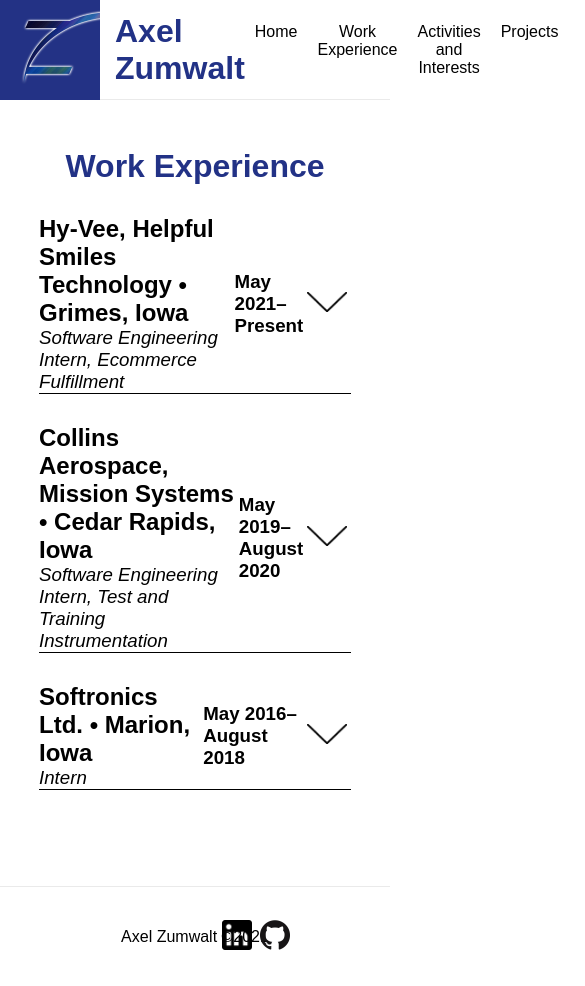
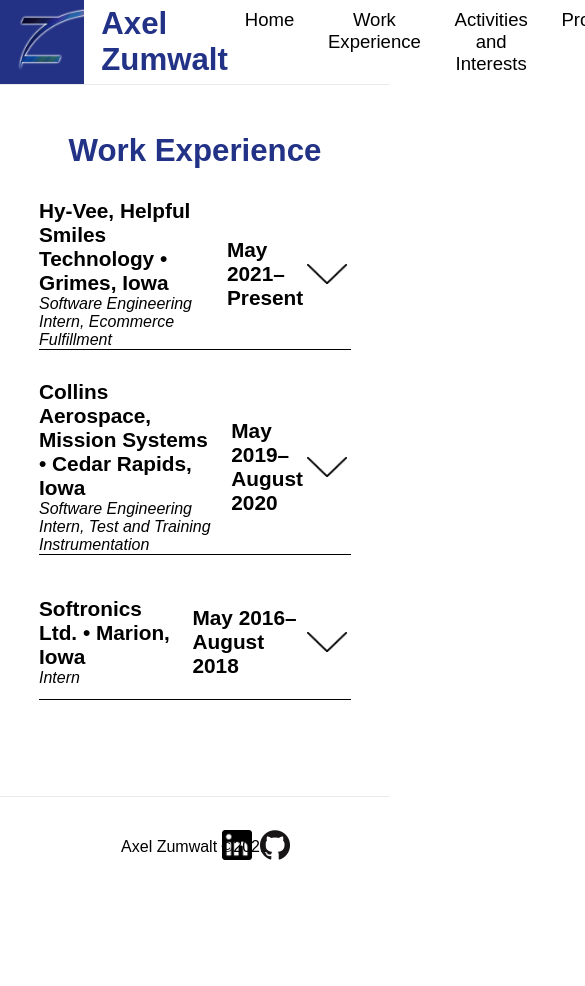
Before and after one commit to axelzum/personal-website, a Next.js app: page /work-experience in a window 390 px wide. Shown: the top 986 px of the page, 585 px wide, since content can reach past the window. After the commit the page ends 897 px from the top, so only its background shows below. Built offline with nearby package versions, Linux system fonts and the light colour scheme; a web font is replaced by a local one.

Commit message:
Responsive design fixes
Signed-off-by: username <axelzum@gmail.com>

```diff
--- a/components/dropdown-arrow.js
+++ b/components/dropdown-arrow.js
@@ -1,5 +1,5 @@
 import Image from 'next/image';
 
-const DropdownArrow = () => <Image height={20} layout='fixed' src='/images/dropdown_arrow.png' width={40} />;
+const DropdownArrow = () => <Image height={20} layout='responsive' src='/images/dropdown_arrow.png' width={40} />;
 
 export default DropdownArrow;
--- a/components/header/header-navbar.js
+++ b/components/header/header-navbar.js
@@ -1,17 +1,6 @@
 import Link from 'next/link';
-import styled from 'styled-components';
 
-const StyledLinkContainer = styled.div`
-  padding: 10px;
-  text-align: center;
-`;
-
-const StyledNavbarContainer = styled.div`
-  //margin: auto;
-  display: flex;
-  margin-left: auto;
-  margin-right: 10px;
-`;
+import { StyledLinkContainer, StyledNavbarContainer } from './styles';
 
 const HeaderNavbar = () => (
   <StyledNavbarContainer>
--- a/components/header/header.js
+++ b/components/header/header.js
@@ -1,30 +1,13 @@
-import styled from 'styled-components';
 import Image from 'next/image';
 
 import HeaderNavbar from './header-navbar';
-
-const StyledHeader = styled.header`
-  max-width: 100%;
-  height: 100px;
-  border-bottom: 1px solid #eaeaea;
-  display: flex;
-  align-items: center;
-`;
-
-const StyledNameContainer = styled.div`
-  padding-left: 15px;
-
-  h1 {
-    margin: 0;
-    color: ${(props) => props.theme.colors.primary};
-  }
-`;
+import { ImageContainer, StyledHeader, StyledNameContainer } from './styles';
 
 const Header = () => (
   <StyledHeader>
-    <div style={{ height: 100 }}>
-      <Image height={100} layout='fixed' src='/images/icon.jpg' width={100} />
-    </div>
+    <ImageContainer>
+      <Image height={10} layout='responsive' src='/images/icon.jpg' width={10} />
+    </ImageContainer>
     <StyledNameContainer>
       <h1>{'Axel'}</h1>
       <h1>{'Zumwalt'}</h1>
--- /dev/null
+++ b/components/header/styles.js
@@ -0,0 +1,42 @@
+import styled from 'styled-components';
+
+const StyledHeader = styled.header`
+  max-width: 100%;
+  height: 10vh;
+  border-bottom: 1px solid #eaeaea;
+  display: flex;
+  align-items: center;
+`;
+
+const StyledNameContainer = styled.div`
+  padding-left: 2vh;
+
+  h1 {
+    font-size: 3.7vh;
+    margin: 0;
+    color: ${(props) => props.theme.colors.primary};
+  }
+`;
+
+const ImageContainer = styled.div`
+  max-width: 10vh;
+  min-width: 10vh;
+  width: 100%;
+`;
+
+const StyledLinkContainer = styled.div`
+  padding: 2vh;
+  text-align: center;
+
+  a {
+    font-size: 2.2vh;
+  }
+`;
+
+const StyledNavbarContainer = styled.div`
+  display: flex;
+  margin-left: auto;
+  margin-right: 2vh;
+`;
+
+export { ImageContainer, StyledHeader, StyledLinkContainer, StyledNameContainer, StyledNavbarContainer };
--- a/components/work-experience/styles.js
+++ b/components/work-experience/styles.js
@@ -11,25 +11,34 @@
   }
 `;
 
-const StyledSectionTitle = styled.div``;
+const StyledSectionTitle = styled.div`
+  padding-right: 3vw;
+`;
 
 const StyledSectionHeader = styled.p`
-  font-size: 1.5em;
+  font-size: 1.3em;
   font-weight: bold;
   margin: 0;
 `;
 
-const StyledSectionSubheader = styled.i`
-  font-size: 1.17em;
+const StyledSectionSubheader = styled.p`
+  font-size: 1em;
+  font-style: italic;
+  margin: 0;
 `;
 
-const StyledDate = styled.h3`
+const StyledDate = styled.p`
+  font-size: 1.3em;
   font-weight: bolder;
   margin-left: auto;
   margin-right: 1vw;
 `;
 
 const StyledDropdownArrow = styled.div`
+  max-width: 40px;
+  max-height: 20px;
+  width: 100%;
+  height: 100%;
   margin-right: 1vw;
 `;
 
--- a/pages/_app.js
+++ b/pages/_app.js
@@ -16,9 +16,10 @@
     text-decoration: none;
   }
 
-  * {
-    box-sizing: border-box;
+  h1 {
+    font-size: 3.7vh;
   }
+
 `;
 
 const AppLayout = ({ Component, pageProps }) => (
```
